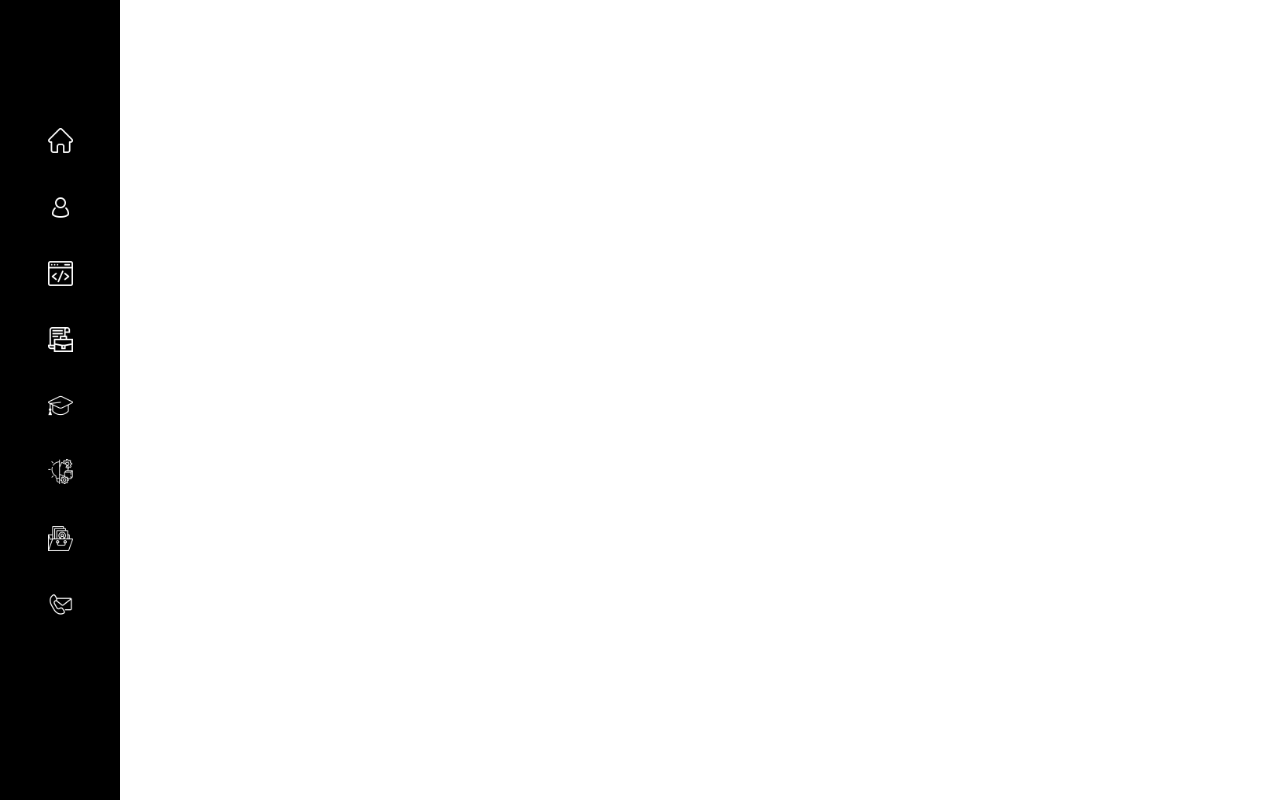
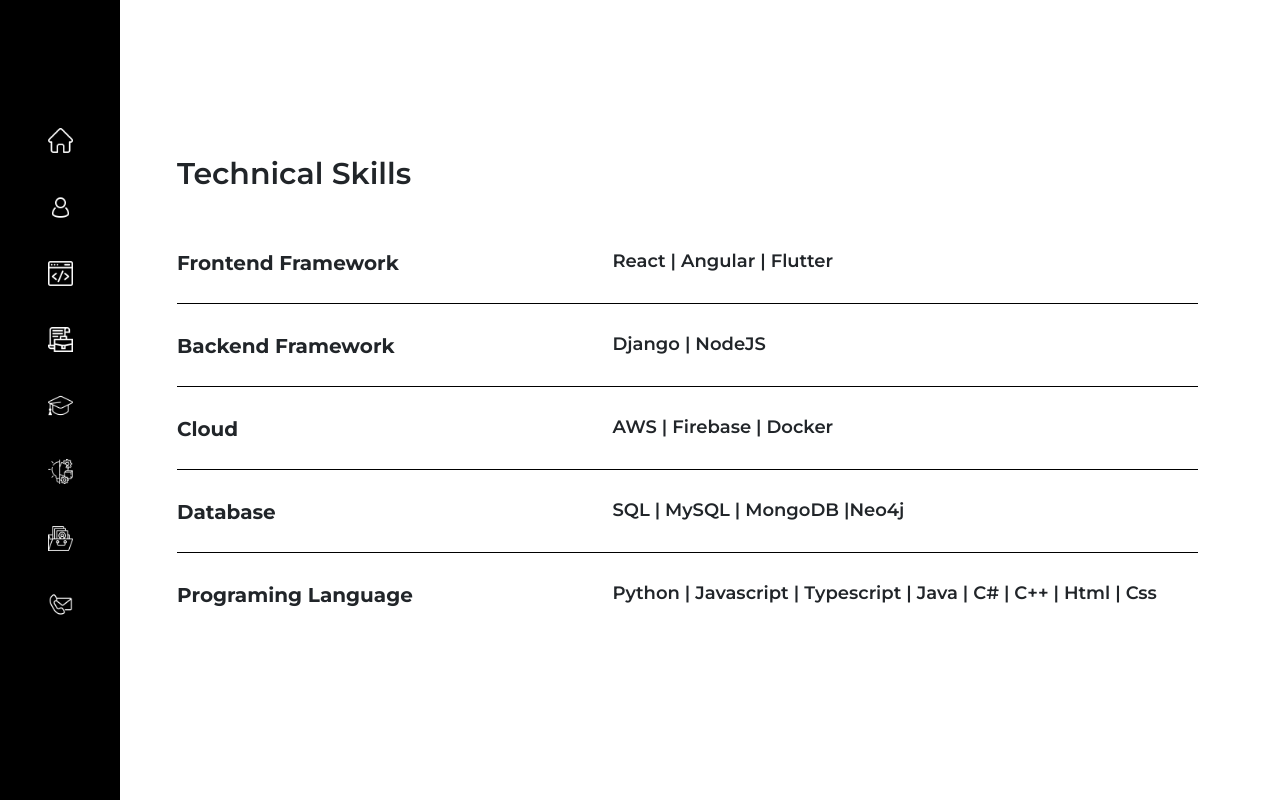
Before and after one commit to EnesAgir-7/React_Portfolio, a React (Create React App) app: page /skills in a window 1280 px wide. Before the commit this address had no page. Built offline with nearby package versions, Linux system fonts and the light colour scheme.

Commit message:
technical skills

```diff
--- a/package.json
+++ b/package.json
@@ -6,10 +6,12 @@
     "@testing-library/jest-dom": "^5.16.5",
     "@testing-library/react": "^13.3.0",
     "@testing-library/user-event": "^13.5.0",
+    "@types/aos": "^3.0.4",
     "@types/jest": "^27.5.2",
     "@types/node": "^16.11.49",
     "@types/react": "^18.0.17",
     "@types/react-dom": "^18.0.6",
+    "aos": "^2.3.4",
     "bootstrap": "^5.2.0",
     "font-awesome": "^4.7.0",
     "react": "^18.2.0",
--- a/src/App.tsx
+++ b/src/App.tsx
@@ -5,9 +5,21 @@
 import "./common/CommonCss.css"
 import About from "./Pages/About/About";
 import Education from "./Pages/Education/Education";
+import PageNotFound from "./Pages/PageNotFound/PageNotFound";
+import Skills from "./Pages/Skills/Skills";
+import Work from "./Pages/Work/Work";
+import Project from "./Pages/Project/Project";
+import Aos from "aos";
+import "aos/dist/aos.css";
+import { useEffect } from "react";
+import Contact from "./Pages/Contact/Contact";
 
 
 function App() {
+  useEffect(() => {
+    Aos.init({ duration: 2000 });
+  }, []);
+
   return (
     <div>
       <Nav/>
@@ -15,6 +27,11 @@
         <Route  path="/" element={<Home />}></Route>
         <Route  path="/about" element={<About />}></Route>
         <Route  path="/education" element={<Education />}></Route>
+        <Route  path="/skills" element={<Skills />}></Route>
+        <Route  path="/work" element={<Work />}></Route>
+        <Route  path="/projects" element={<Project />}></Route>
+        <Route  path="/contact" element={<Contact />}></Route>
+        <Route path="*" element={<PageNotFound />}></Route>
       </Routes>
     </div>
   );
--- /dev/null
+++ b/src/Data/TechnicalSkills.json
@@ -0,0 +1,27 @@
+[
+  {
+    "id": 1,
+    "course": "Frontend Framework",
+    "tools": "React | Angular | Flutter"
+  },
+  {
+    "id": 2,
+    "course": "Backend Framework",
+    "tools": "Django | NodeJS"
+  },
+  {
+    "id": 3,
+    "course": "Cloud",
+    "tools": "AWS | Firebase | Docker"
+  },
+  {
+    "id": 4,
+    "course": "Database",
+    "tools": "SQL | MySQL | MongoDB |Neo4j"
+  },
+  {
+    "id": 5,
+    "course": "Programing Language",
+    "tools": "Python | Javascript | Typescript | Java | C# | C++ | Html | Css"
+  }
+]
--- /dev/null
+++ b/src/Pages/Skills/Skills.css
@@ -0,0 +1,30 @@
+#work {
+  height: 100vh;
+  display: flex;
+  justify-content: center;
+  align-items: center;
+  min-height: 100vh;
+}
+#work h5 {
+  margin-bottom: 10px;
+  line-height: 22px;
+}
+#work .workblock {
+  border-bottom: 1px solid #000;
+  margin-bottom: 10px;
+  padding: 20px 0px;
+}
+#work .workblock:last-child {
+  border-bottom: 0px;
+}
+#work h6.position {
+  margin-top: -7px;
+}
+@media (max-width: 767px) {
+  #work {
+    padding-top: 150px;
+  }
+  #work h2 {
+    margin-bottom: 0px !important;
+  }
+}
--- /dev/null
+++ b/src/Pages/Skills/Skills.tsx
@@ -0,0 +1,33 @@
+import React from 'react'
+import skills from "../../Data/TechnicalSkills.json";
+
+const Skills = () => {
+  return (
+    <div id="work">
+      <div className="container">
+        <div className="row">
+          <div className="col-sm-11 offset-sm-1">
+            <h2 data-aos="fade-down">Technical Skills</h2>
+            <br/>
+            {skills.map((item, i) => (
+              <div className="workblock" key={i}>
+                <div className="row">
+                  <div className="col-sm-5">
+                    <h4 data-aos="fade-right">{item.course}</h4>
+                  </div>
+                  <div className="col-sm-7">
+                    <div className="educationright" data-aos="fade-left">
+                      <h6>{item.tools}</h6>
+                    </div>
+                  </div>
+                </div>
+              </div>
+            ))}
+          </div>
+        </div>
+      </div>
+    </div>
+  )
+}
+
+export default Skills
--- a/src/common/Nav.tsx
+++ b/src/common/Nav.tsx
@@ -27,9 +27,9 @@
               <img src={About} alt="about" />
             </li>
           </Link>
-          <Link to="/services">
+          <Link to="/skills">
             <li data-aos="zoom-in">
-              <img src={Skills} alt="services" />
+              <img src={Skills} alt="skills" />
             </li>
           </Link>
           <Link to="/work">
@@ -81,7 +81,7 @@
             <Link to="/about">
               <li>About</li>
             </Link>
-            <Link to="/services">
+            <Link to="/skills">
               <li>Skills</li>
             </Link>
             <Link to="/work">
```
Also changed, not shown: 1 other file (tests, documents, lock files or other folders).
